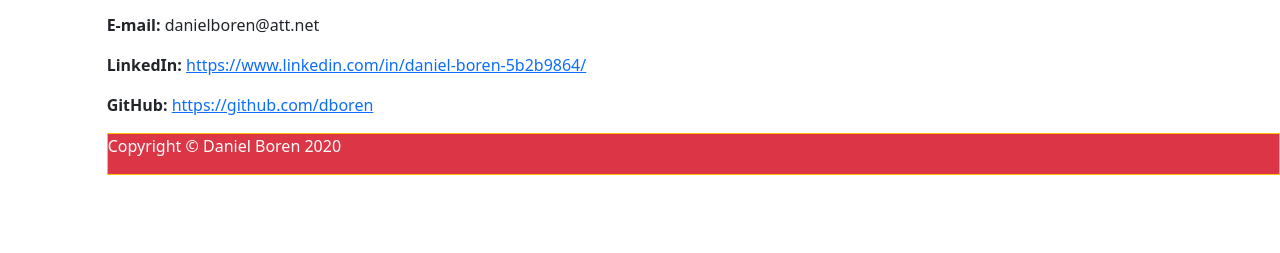
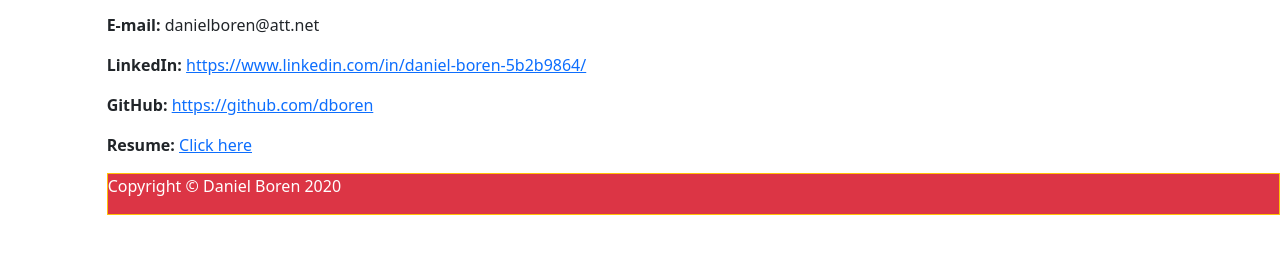
Before and after one commit to dboren/db_hw_UpdatedPortfolio, a plain HTML site: page contact.html in a window 1280 px wide. Shown: the part 101-354 px from the top of the page. Drawn offline with nearby package versions, Linux system fonts and the light colour scheme.

Commit message:
added link to download resume

```diff
--- a/contact.html
+++ b/contact.html
@@ -35,6 +35,8 @@
     <p class="offset-1"><strong>E-mail: </strong>danielboren@att.net</p>
     <p class="offset-1"><strong>LinkedIn: </strong><a href="https://www.linkedin.com/in/daniel-boren-5b2b9864/">https://www.linkedin.com/in/daniel-boren-5b2b9864/</a></p>
     <p class="offset-1"><strong>GitHub: </strong><a href="https://github.com/dboren">https://github.com/dboren</a></p>
+    <p class="offset-1"><strong>Resume: </strong><a href="Assets/db_resume.pdf">Click here</a></p>
+
 
 
     <footer class="offset-1 bg-danger border border-warning">
```
Also changed, not shown: 1 other file.
